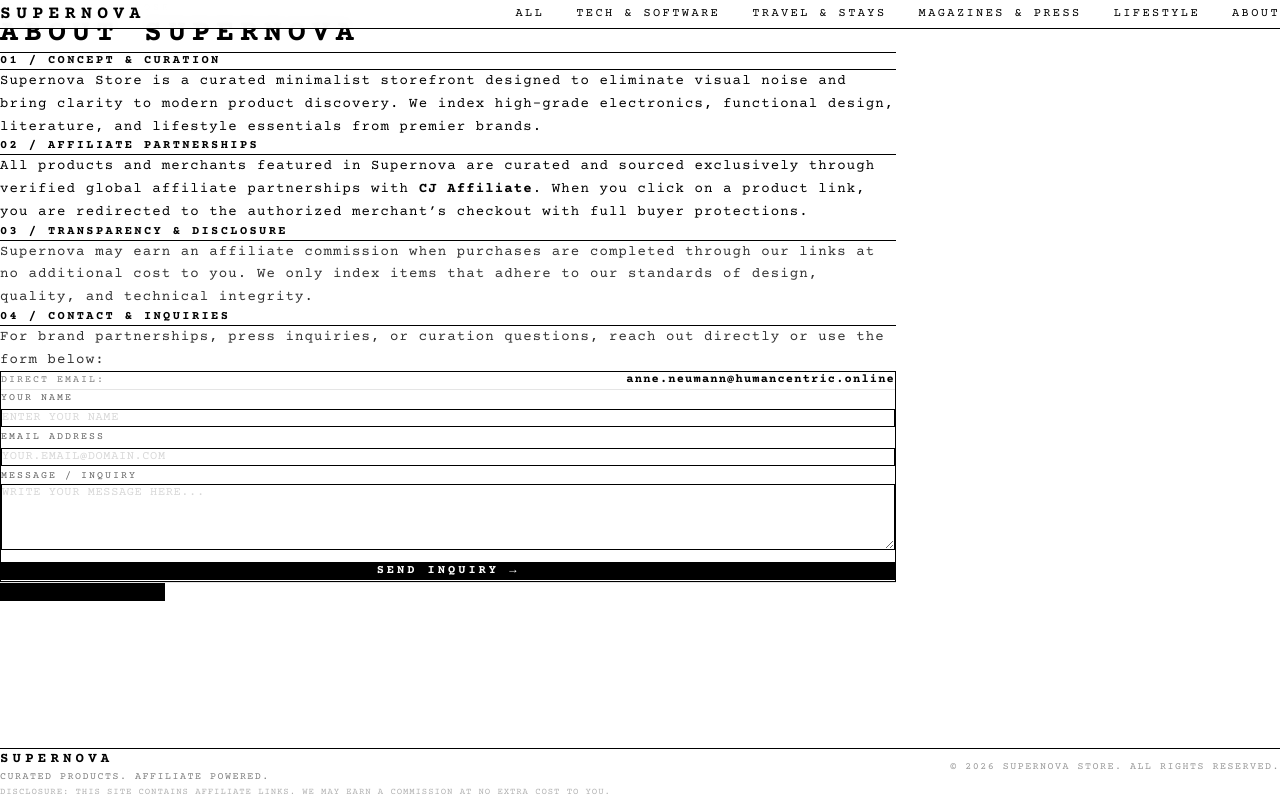
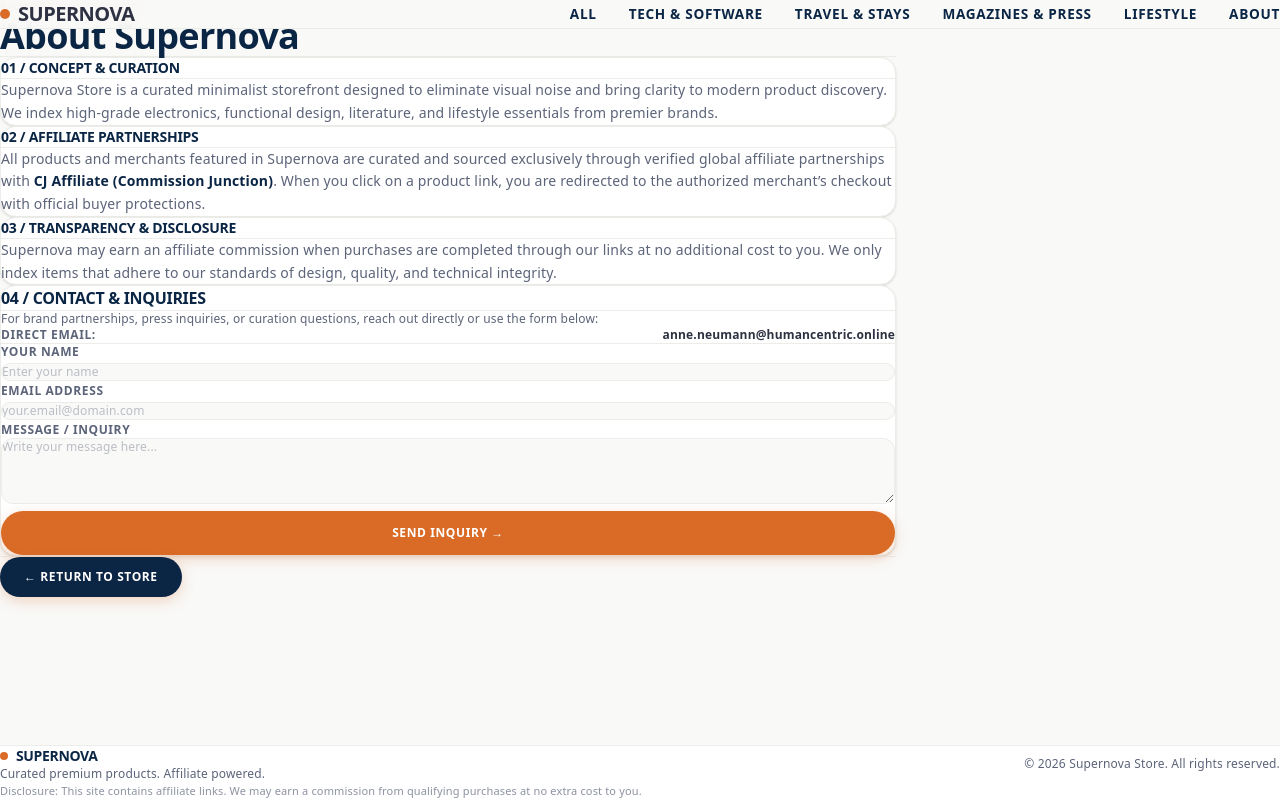
Before and after one commit to dicastodob-ai/supernova-store, a Next.js app: page /about in a window 1280 px wide. Built offline with nearby package versions, Linux system fonts and the light colour scheme.

Commit message:
feat(brand): implement Supernova brand design system with Plus Jakarta Sans, Inter, Deep Navy, and Warm Terracotta CTA theme

```diff
--- a/src/app/about/page.tsx
+++ b/src/app/about/page.tsx
@@ -23,71 +23,75 @@ export default function AboutPage() {
   };
 
   return (
-    <div className="max-w-4xl mx-auto px-6 md:px-12 pt-12 md:pt-20 pb-24 font-courier">
-      {/* Header section with generous breathing room */}
-      <div className="border-b border-black pb-8 mb-12">
-        <p className="text-[10px] tracking-[0.3em] uppercase opacity-40 mb-2">Editorial & Purpose</p>
-        <h1 className="text-2xl md:text-3xl font-bold tracking-[0.2em] uppercase">About Supernova</h1>
+    <div className="max-w-4xl mx-auto px-6 md:px-12 pt-12 md:pt-16 pb-24">
+      {/* Header section */}
+      <div className="border-b border-[#ECECE8] pb-8 mb-12">
+        <span className="text-xs font-bold tracking-wider uppercase text-[#D96B27] block mb-2">
+          Editorial & Purpose
+        </span>
+        <h1 className="hero-title text-3xl md:text-4xl font-extrabold tracking-tight text-[#0B2545]">
+          About Supernova
+        </h1>
       </div>
 
       {/* Main content */}
-      <div className="space-y-12 text-xs md:text-sm tracking-[0.08em] leading-relaxed">
-        <section className="space-y-4">
-          <h2 className="text-xs font-bold tracking-[0.2em] uppercase border-b border-black pb-2">
+      <div className="space-y-10 text-sm leading-relaxed text-[#2D3142]">
+        <section className="space-y-3 bg-white p-6 md:p-8 rounded-2xl border border-[#ECECE8] shadow-sm">
+          <h2 className="text-sm font-bold uppercase tracking-wide text-[#0B2545] border-b border-[#ECECE8] pb-2 font-heading">
             01 / Concept & Curation
           </h2>
-          <p>
+          <p className="text-[#5C6479]">
             Supernova Store is a curated minimalist storefront designed to eliminate visual noise and bring clarity to modern product discovery. We index high-grade electronics, functional design, literature, and lifestyle essentials from premier brands.
           </p>
         </section>
 
-        <section className="space-y-4">
-          <h2 className="text-xs font-bold tracking-[0.2em] uppercase border-b border-black pb-2">
+        <section className="space-y-3 bg-white p-6 md:p-8 rounded-2xl border border-[#ECECE8] shadow-sm">
+          <h2 className="text-sm font-bold uppercase tracking-wide text-[#0B2545] border-b border-[#ECECE8] pb-2 font-heading">
             02 / Affiliate Partnerships
           </h2>
-          <p>
-            All products and merchants featured in Supernova are curated and sourced exclusively through verified global affiliate partnerships with <strong>CJ Affiliate</strong>. When you click on a product link, you are redirected to the authorized merchant’s checkout with full buyer protections.
+          <p className="text-[#5C6479]">
+            All products and merchants featured in Supernova are curated and sourced exclusively through verified global affiliate partnerships with <strong className="text-[#0B2545]">CJ Affiliate (Commission Junction)</strong>. When you click on a product link, you are redirected to the authorized merchant’s checkout with official buyer protections.
           </p>
         </section>
 
-        <section className="space-y-4">
-          <h2 className="text-xs font-bold tracking-[0.2em] uppercase border-b border-black pb-2">
+        <section className="space-y-3 bg-white p-6 md:p-8 rounded-2xl border border-[#ECECE8] shadow-sm">
+          <h2 className="text-sm font-bold uppercase tracking-wide text-[#0B2545] border-b border-[#ECECE8] pb-2 font-heading">
             03 / Transparency & Disclosure
           </h2>
-          <p className="opacity-80">
+          <p className="text-[#5C6479]">
             Supernova may earn an affiliate commission when purchases are completed through our links at no additional cost to you. We only index items that adhere to our standards of design, quality, and technical integrity.
           </p>
         </section>
 
         {/* 04 / Contact Section */}
         <section className="space-y-6 pt-4">
-          <h2 className="text-xs font-bold tracking-[0.2em] uppercase border-b border-black pb-2">
-            04 / Contact & Inquiries
-          </h2>
-          <p className="opacity-80">
-            For brand partnerships, press inquiries, or curation questions, reach out directly or use the form below:
-          </p>
+          <div className="rounded-2xl border border-[#ECECE8] p-6 md:p-8 space-y-6 bg-white shadow-sm">
+            <h2 className="text-base font-bold uppercase tracking-wide text-[#0B2545] border-b border-[#ECECE8] pb-2 font-heading">
+              04 / Contact & Inquiries
+            </h2>
+            <p className="text-xs text-[#5C6479]">
+              For brand partnerships, press inquiries, or curation questions, reach out directly or use the form below:
+            </p>
 
-          <div className="border border-black p-6 md:p-8 space-y-6 bg-white">
-            <div className="flex flex-col sm:flex-row sm:items-center justify-between pb-4 border-b border-black/10 gap-2">
-              <span className="text-[10px] tracking-[0.2em] uppercase opacity-50">Direct Email:</span>
+            <div className="flex flex-col sm:flex-row sm:items-center justify-between pb-4 border-b border-[#ECECE8] gap-2">
+              <span className="text-xs font-bold uppercase tracking-wider text-[#5C6479]">Direct Email:</span>
               <a
                 href="mailto:anne.neumann@humancentric.online"
-                className="text-xs font-bold tracking-[0.1em] hover:underline underline-offset-4"
+                className="text-xs font-bold text-[#D96B27] hover:underline"
               >
                 anne.neumann@humancentric.online
               </a>
             </div>
 
             {submitted ? (
-              <div className="bg-black text-white p-4 text-xs tracking-[0.15em] uppercase text-center space-y-2">
-                <p className="font-bold">Message Initiated</p>
-                <p className="text-[10px] opacity-80">
+              <div className="bg-[#0B2545] text-white p-6 rounded-xl text-center space-y-2">
+                <p className="font-bold text-sm">Message Initiated</p>
+                <p className="text-xs text-white/80">
                   Your mail client has been opened to send your inquiry to anne.neumann@humancentric.online.
                 </p>
                 <button
                   onClick={() => setSubmitted(false)}
-                  className="mt-2 text-[10px] underline uppercase tracking-wider"
+                  className="mt-3 text-xs font-bold underline text-[#D96B27] cursor-pointer"
                 >
                   Send another message
                 </button>
@@ -95,7 +99,7 @@ export default function AboutPage() {
             ) : (
               <form onSubmit={handleSubmit} className="space-y-4">
                 <div>
-                  <label htmlFor="name" className="block text-[10px] tracking-[0.2em] uppercase opacity-60 mb-1">
+                  <label htmlFor="name" className="block text-xs font-bold uppercase tracking-wider text-[#5C6479] mb-1">
                     Your Name
                   </label>
                   <input
@@ -104,13 +108,13 @@ export default function AboutPage() {
                     required
                     value={name}
                     onChange={(e) => setName(e.target.value)}
-                    placeholder="ENTER YOUR NAME"
-                    className="w-full bg-white text-black text-xs uppercase tracking-wider py-2.5 px-3 border border-black focus:outline-none focus:ring-1 focus:ring-black placeholder:opacity-30"
+                    placeholder="Enter your name"
+                    className="w-full bg-[#F9F9F8] text-[#2D3142] text-xs py-3 px-4 rounded-xl border border-[#ECECE8] focus:outline-none focus:border-[#D96B27] focus:ring-2 focus:ring-[#D96B27]/20 placeholder:text-[#5C6479]/40"
                   />
                 </div>
 
                 <div>
-                  <label htmlFor="email" className="block text-[10px] tracking-[0.2em] uppercase opacity-60 mb-1">
+                  <label htmlFor="email" className="block text-xs font-bold uppercase tracking-wider text-[#5C6479] mb-1">
                     Email Address
                   </label>
                   <input
@@ -119,13 +123,13 @@ export default function AboutPage() {
                     required
                     value={email}
                     onChange={(e) => setEmail(e.target.value)}
-                    placeholder="YOUR.EMAIL@DOMAIN.COM"
-                    className="w-full bg-white text-black text-xs uppercase tracking-wider py-2.5 px-3 border border-black focus:outline-none focus:ring-1 focus:ring-black placeholder:opacity-30"
+                    placeholder="your.email@domain.com"
+                    className="w-full bg-[#F9F9F8] text-[#2D3142] text-xs py-3 px-4 rounded-xl border border-[#ECECE8] focus:outline-none focus:border-[#D96B27] focus:ring-2 focus:ring-[#D96B27]/20 placeholder:text-[#5C6479]/40"
                   />
                 </div>
 
                 <div>
-                  <label htmlFor="message" className="block text-[10px] tracking-[0.2em] uppercase opacity-60 mb-1">
+                  <label htmlFor="message" className="block text-xs font-bold uppercase tracking-wider text-[#5C6479] mb-1">
                     Message / Inquiry
                   </label>
                   <textarea
@@ -134,14 +138,14 @@ export default function AboutPage() {
                     rows={4}
                     value={message}
                     onChange={(e) => setMessage(e.target.value)}
-                    placeholder="WRITE YOUR MESSAGE HERE..."
-                    className="w-full bg-white text-black text-xs uppercase tracking-wider py-2.5 px-3 border border-black focus:outline-none focus:ring-1 focus:ring-black placeholder:opacity-30 resize-y"
+                    placeholder="Write your message here..."
+                    className="w-full bg-[#F9F9F8] text-[#2D3142] text-xs py-3 px-4 rounded-xl border border-[#ECECE8] focus:outline-none focus:border-[#D96B27] focus:ring-2 focus:ring-[#D96B27]/20 placeholder:text-[#5C6479]/40 resize-y"
                   />
                 </div>
 
                 <button
                   type="submit"
-                  className="w-full bg-black text-white text-xs tracking-[0.25em] uppercase py-3 border border-black hover:bg-white hover:text-black transition-colors font-bold"
+                  className="button-primary w-full !py-3.5 !text-xs tracking-wider"
                 >
                   Send Inquiry →
                 </button>
@@ -150,10 +154,10 @@ export default function AboutPage() {
           </div>
         </section>
 
-        <div className="pt-8 border-t border-black/10 flex items-center justify-between">
+        <div className="pt-6 border-t border-[#ECECE8] flex items-center justify-between">
           <Link
             href="/"
-            className="inline-block bg-black text-white text-xs tracking-[0.2em] uppercase px-6 py-3 border border-black hover:bg-white hover:text-black transition-colors"
+            className="button-primary !bg-[#0B2545] hover:!bg-[#07172B] !text-xs !py-3 !px-6"
           >
             ← Return to Store
           </Link>
--- a/src/app/globals.css
+++ b/src/app/globals.css
@@ -1,10 +1,30 @@
 @import "tailwindcss";
 
+:root {
+  --supernova-primary: #0B2545;       /* Deep Navy */
+  --supernova-accent: #D96B27;        /* Warm Amber / Terracotta */
+  --supernova-accent-hover: #B8551B;
+  --supernova-bg-light: #F9F9F8;      /* Warm Off-White */
+  --supernova-surface: #FFFFFF;
+  --supernova-text: #2D3142;
+  --supernova-text-muted: #5C6479;
+  --supernova-border: #ECECE8;
+  --supernova-font-heading: var(--font-plus-jakarta-sans), 'Plus Jakarta Sans', sans-serif;
+  --supernova-font-body: var(--font-inter), 'Inter', sans-serif;
+}
+
 @theme {
-  --color-black: #000000;
-  --color-white: #FFFFFF;
+  --color-supernova-primary: #0B2545;
+  --color-supernova-accent: #D96B27;
+  --color-supernova-accent-hover: #B8551B;
+  --color-supernova-bg-light: #F9F9F8;
+  --color-supernova-surface: #FFFFFF;
+  --color-supernova-text: #2D3142;
+  --color-supernova-text-muted: #5C6479;
+  --color-supernova-border: #ECECE8;
 
-  --font-courier: 'Courier Prime', 'Courier New', Courier, monospace;
+  --font-heading: var(--font-plus-jakarta-sans), 'Plus Jakarta Sans', sans-serif;
+  --font-body: var(--font-inter), 'Inter', sans-serif;
 }
 
 /* Reset & base styles */
@@ -21,17 +41,19 @@ html {
   -moz-osx-font-smoothing: grayscale;
   overflow-x: hidden;
   max-width: 100vw;
+  background-color: var(--supernova-bg-light);
 }
 
 body {
-  font-family: var(--font-courier);
-  background-color: var(--color-white);
-  color: var(--color-black);
+  font-family: var(--supernova-font-body);
+  background-color: var(--supernova-bg-light);
+  color: var(--supernova-text);
   line-height: 1.6;
   letter-spacing: 0.01em;
   overflow-x: hidden;
   max-width: 100vw;
   position: relative;
+  min-height: 100vh;
 }
 
 a {
@@ -39,8 +61,84 @@ a {
   text-decoration: none;
 }
 
+/* Encabezados y títulos de sección */
+h1, h2, h3, h4, .brand-title, .hero-title {
+  font-family: var(--supernova-font-heading);
+  color: var(--supernova-primary);
+  letter-spacing: -0.02em;
+}
+
+/* Botones y llamadas a la acción (CTAs) */
+a.button-primary,
+button.button-primary,
+.btn-primary,
+.cta-btn,
+.button-primary {
+  background-color: var(--supernova-accent) !important;
+  color: #FFFFFF !important;
+  font-family: var(--supernova-font-heading) !important;
+  font-weight: 700 !important;
+  border-radius: 9999px !important; /* Estilo píldora/redondeado moderno */
+  border: none !important;
+  padding: 12px 28px !important;
+  text-transform: uppercase;
+  font-size: 0.875rem;
+  letter-spacing: 0.05em;
+  transition: all 0.2s ease-in-out !important;
+  box-shadow: 0 4px 14px rgba(217, 107, 39, 0.25) !important;
+  display: inline-flex;
+  align-items: center;
+  justify-content: center;
+  text-align: center;
+  cursor: pointer;
+}
+
+a.button-primary:hover,
+button.button-primary:hover,
+.btn-primary:hover,
+.cta-btn:hover,
+.button-primary:hover {
+  background-color: var(--supernova-accent-hover) !important;
+  transform: translateY(-1px);
+  box-shadow: 0 6px 20px rgba(217, 107, 39, 0.35) !important;
+}
+
+/* Navegación y enlaces */
+header, nav {
+  background-color: rgba(249, 249, 248, 0.95);
+  backdrop-filter: blur(8px);
+  -webkit-backdrop-filter: blur(8px);
+}
+
+nav a {
+  color: var(--supernova-primary);
+  font-family: var(--supernova-font-heading);
+  font-weight: 700;
+  font-size: 0.85rem;
+  letter-spacing: 0.05em;
+  text-transform: uppercase;
+  transition: color 0.15s ease-in-out;
+}
+
+nav a:hover {
+  color: var(--supernova-accent);
+}
+
+/* Tarjetas de producto / Contenedores */
+.card, .product-card {
+  background-color: var(--supernova-surface);
+  border: 1px solid var(--supernova-border);
+  border-radius: 12px;
+  box-shadow: 0 4px 20px rgba(0, 0, 0, 0.04);
+  transition: transform 0.2s ease, box-shadow 0.2s ease;
+}
+
+.card:hover, .product-card:hover {
+  box-shadow: 0 8px 30px rgba(11, 37, 69, 0.08);
+}
+
 /* Selection highlight */
 ::selection {
-  background-color: var(--color-black);
-  color: var(--color-white);
+  background-color: var(--supernova-primary);
+  color: #FFFFFF;
 }
--- a/src/app/layout.tsx
+++ b/src/app/layout.tsx
@@ -1,14 +1,21 @@
 import type { Metadata, Viewport } from 'next';
-import { Courier_Prime } from 'next/font/google';
+import { Inter, Plus_Jakarta_Sans } from 'next/font/google';
 import Header from '@/components/Header';
 import Footer from '@/components/Footer';
 import './globals.css';
 
-const courierPrime = Courier_Prime({
-  weight: ['400', '700'],
+const inter = Inter({
+  weight: ['400', '500', '600', '700'],
   subsets: ['latin'],
   display: 'swap',
-  variable: '--font-courier-prime',
+  variable: '--font-inter',
+});
+
+const plusJakartaSans = Plus_Jakarta_Sans({
+  weight: ['700', '800'],
+  subsets: ['latin'],
+  display: 'swap',
+  variable: '--font-plus-jakarta-sans',
 });
 
 export const viewport: Viewport = {
@@ -29,7 +36,7 @@ export default function RootLayout({
 }) {
   return (
     <html lang="en">
-      <body className={`${courierPrime.variable} font-courier antialiased bg-white text-black min-h-screen flex flex-col`}>
+      <body className={`${inter.variable} ${plusJakartaSans.variable} font-body antialiased bg-[#F9F9F8] text-[#2D3142] min-h-screen flex flex-col`}>
         <Header />
         <main className="flex-1 pt-20">
           {children}
--- a/src/components/Footer.tsx
+++ b/src/components/Footer.tsx
@@ -1,20 +1,23 @@
 export default function Footer() {
   return (
-    <footer className="border-t border-black mt-24">
+    <footer className="border-t border-[#ECECE8] mt-24 bg-white">
       <div className="max-w-7xl mx-auto px-6 md:px-12 py-12">
         <div className="flex flex-col md:flex-row justify-between items-start md:items-center gap-6">
           <div>
-            <p className="font-bold text-sm tracking-[0.3em] uppercase font-courier">SUPERNOVA</p>
-            <p className="text-[10px] tracking-[0.15em] uppercase mt-2 opacity-50 font-courier">
-              Curated products. Affiliate powered.
+            <p className="font-extrabold text-sm tracking-tight text-[#0B2545] font-heading flex items-center gap-2">
+              <span className="w-2 h-2 rounded-full bg-[#D96B27] inline-block"></span>
+              SUPERNOVA
+            </p>
+            <p className="text-xs text-[#5C6479] mt-1">
+              Curated premium products. Affiliate powered.
             </p>
           </div>
-          <p className="text-[10px] tracking-[0.15em] uppercase opacity-40 font-courier">
+          <p className="text-xs text-[#5C6479]">
             © {new Date().getFullYear()} Supernova Store. All rights reserved.
           </p>
         </div>
-        <p className="text-[9px] tracking-[0.1em] uppercase opacity-30 mt-8 leading-relaxed font-courier">
-          Disclosure: This site contains affiliate links. We may earn a commission at no extra cost to you.
+        <p className="text-[11px] text-[#5C6479]/70 mt-8 leading-relaxed">
+          Disclosure: This site contains affiliate links. We may earn a commission from qualifying purchases at no extra cost to you.
         </p>
       </div>
     </footer>
--- a/src/components/Header.tsx
+++ b/src/components/Header.tsx
@@ -2,45 +2,46 @@ import Link from 'next/link';
 
 export default function Header() {
   return (
-    <header className="fixed top-0 left-0 right-0 z-50 bg-white/95 backdrop-blur-sm border-b border-black">
+    <header className="fixed top-0 left-0 right-0 z-50 bg-[#F9F9F8]/90 backdrop-blur-md border-b border-[#ECECE8]">
       <div className="flex items-center justify-between py-4 px-6 md:px-12 max-w-7xl mx-auto">
-        <Link href="/" className="font-bold text-base md:text-lg tracking-[0.3em] uppercase font-courier">
+        <Link href="/" className="font-extrabold text-lg md:text-xl tracking-tight text-[#0B2545] font-heading flex items-center gap-2">
+          <span className="w-2.5 h-2.5 rounded-full bg-[#D96B27] inline-block"></span>
           SUPERNOVA
         </Link>
-        <nav className="flex items-center gap-5 md:gap-8 font-courier">
+        <nav className="flex items-center gap-5 md:gap-8">
           <Link
             href="/"
-            className="text-xs tracking-[0.2em] uppercase hover:line-through transition-all duration-200"
+            className="text-xs font-bold tracking-wider uppercase text-[#0B2545] hover:text-[#D96B27] transition-colors"
           >
             All
           </Link>
           <Link
             href="/?category=tech"
-            className="text-xs tracking-[0.2em] uppercase hover:line-through transition-all duration-200 hidden sm:inline-block"
+            className="text-xs font-bold tracking-wider uppercase text-[#0B2545] hover:text-[#D96B27] transition-colors hidden sm:inline-block"
           >
             Tech & Software
           </Link>
           <Link
             href="/?category=travel"
-            className="text-xs tracking-[0.2em] uppercase hover:line-through transition-all duration-200 hidden sm:inline-block"
+            className="text-xs font-bold tracking-wider uppercase text-[#0B2545] hover:text-[#D96B27] transition-colors hidden sm:inline-block"
           >
             Travel & Stays
           </Link>
           <Link
             href="/?category=media"
-            className="text-xs tracking-[0.2em] uppercase hover:line-through transition-all duration-200 hidden md:inline-block"
+            className="text-xs font-bold tracking-wider uppercase text-[#0B2545] hover:text-[#D96B27] transition-colors hidden md:inline-block"
           >
             Magazines & Press
           </Link>
           <Link
             href="/?category=lifestyle"
-            className="text-xs tracking-[0.2em] uppercase hover:line-through transition-all duration-200 hidden md:inline-block"
+            className="text-xs font-bold tracking-wider uppercase text-[#0B2545] hover:text-[#D96B27] transition-colors hidden md:inline-block"
           >
             Lifestyle
           </Link>
           <Link
             href="/about"
-            className="text-xs tracking-[0.2em] uppercase hover:line-through transition-all duration-200"
+            className="text-xs font-bold tracking-wider uppercase text-[#5C6479] hover:text-[#D96B27] transition-colors"
           >
             About
           </Link>
```
Also changed, not shown: src/app/page.tsx (+20 -18 lines), src/components/FilterBar.tsx (+19 -19 lines), src/components/Pagination.tsx (+12 -12 lines), src/components/ProductCard.tsx (+13 -13 lines), src/components/ProductGrid.tsx (+7 -7 lines), test-results/mobile-screenshots/iPhone_13___14.png.
